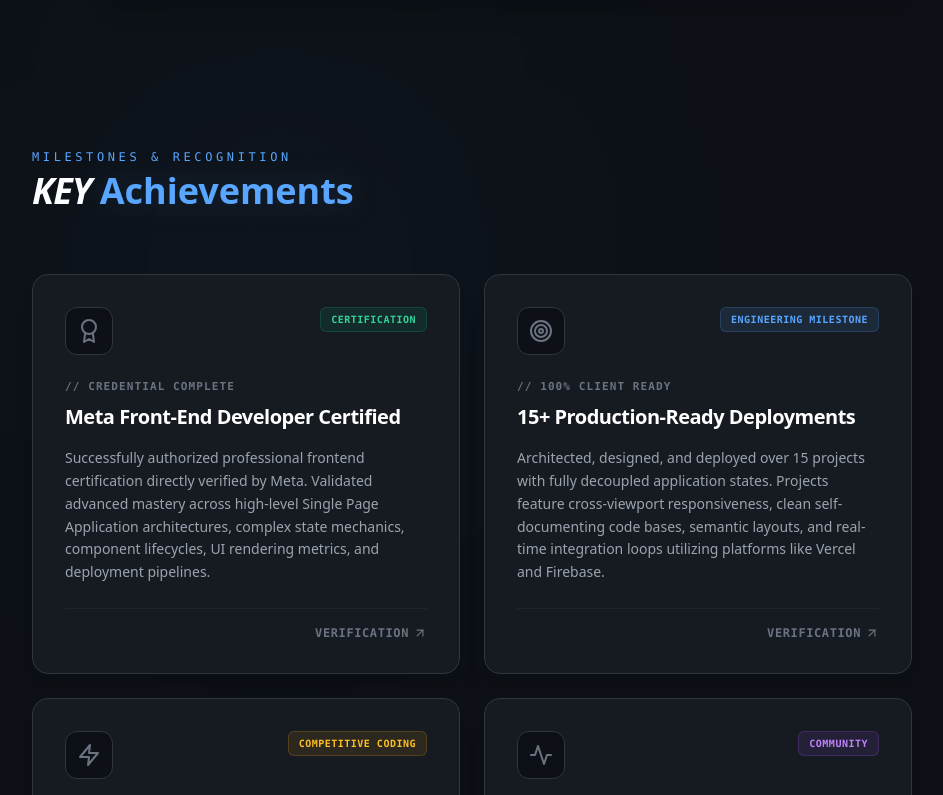
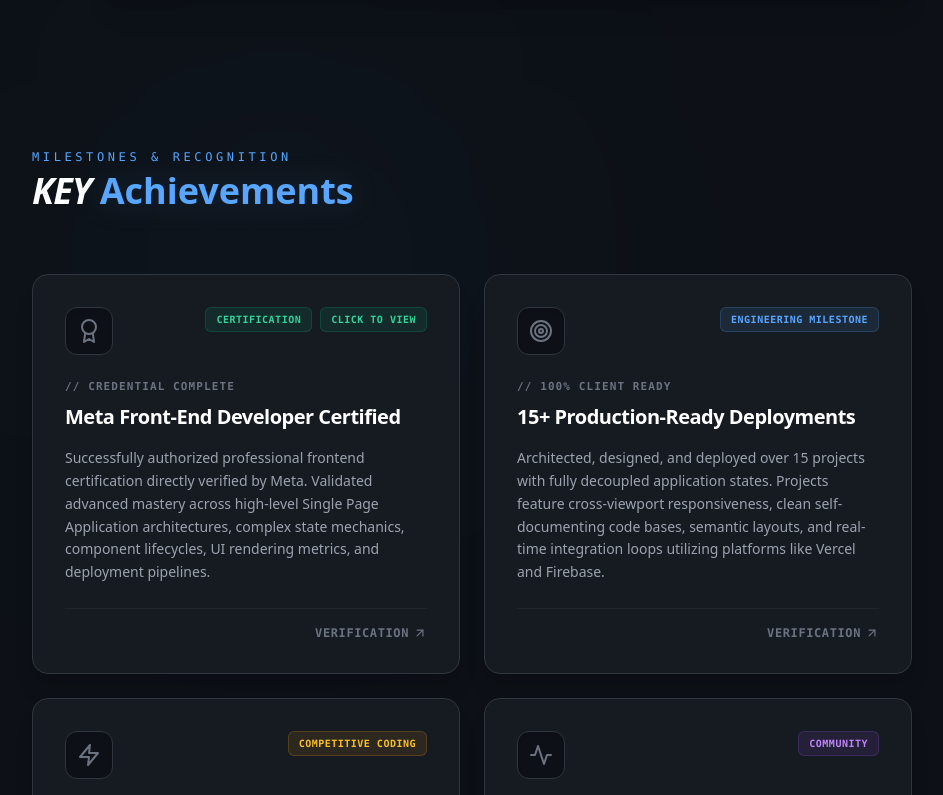
Before and after one commit to hussain-afk/My-First-React-Portfolio-Using-Vite, a React (Vite) app: page / in a window 1280 px wide. Shown: the part 4545-5340 px from the top of the page, without its empty margins (296-1239 px from the left). Built offline with nearby package versions, Linux system fonts and the light colour scheme.

Commit message:
add: certificate preview

```diff
--- a/src/pages/AchivementsPage.jsx
+++ b/src/pages/AchivementsPage.jsx
@@ -1,15 +1,20 @@
 import { useContext } from 'react';
 import { FiAward, FiTarget, FiActivity, FiArrowUpRight, FiZap } from 'react-icons/fi';
 import { ThemeContext } from '../components/themeContext/context';
+import { useState } from 'react';
+import Modal from '../components/Modal';
+import MetaCertification from '../assets/Coursera META Frontend Developer.jpg';
 
 export default function Achievements() {
   const { theme } = useContext(ThemeContext);
+  const [isCertificationModalOpen, setIsCertificationModalOpen] = useState(false);
   const isDark = theme === 'dark';
 
   const achievementsData = [
     {
       title: "Meta Front-End Developer Certified",
       category: "Certification",
+      isOpen: true,
       metric: "Credential Complete",
       description: "Successfully authorized professional frontend certification directly verified by Meta. Validated advanced mastery across high-level Single Page Application architectures, complex state mechanics, component lifecycles, UI rendering metrics, and deployment pipelines.",
       icon: FiAward,
@@ -46,7 +51,8 @@ export default function Achievements() {
   ];
 
   return (
-    <section className="relative min-h-screen py-6 animate-fadeIn">
+    <div>
+      <section className="relative min-h-screen py-6 animate-fadeIn">
       <div className="absolute top-1/3 left-1/2 -translate-x-1/2 -translate-y-1/2 w-96 h-96 bg-[#58a6ff]/5 rounded-full blur-[140px] pointer-events-none" />
 
       <div className="mb-12 text-center lg:text-left">
@@ -75,7 +81,8 @@ export default function Achievements() {
           return (
             <div
               key={index}
-              className={`group relative border rounded-2xl p-6 sm:p-8 flex flex-col justify-between overflow-hidden shadow-xl transition-all duration-300 hover:border-[#58a6ff]/40 hover:shadow-2xl ${
+              onClick={item.isOpen && (() => setIsCertificationModalOpen(true))}
+              className={`cursor-pointer group relative border rounded-2xl p-6 sm:p-8 flex flex-col justify-between overflow-hidden shadow-xl transition-all duration-300 hover:border-[#58a6ff]/40 hover:shadow-2xl ${
                 isDark
                   ? 'bg-[#161b22] border-[#30363d]'
                   : 'bg-white border-gray-300'
@@ -95,9 +102,19 @@ export default function Achievements() {
                     <IconComponent className="w-6 h-6" />
                   </div>
 
-                  <span className={`px-2.5 py-1 rounded-md text-[10px] uppercase font-mono font-bold tracking-wider border ${item.tagColor}`}>
+                  <div className="flex items-center gap-2">
+                    <span className={`px-2.5 py-1 rounded-md text-[10px] uppercase font-mono font-bold tracking-wider border ${item.tagColor}`}>
                     {item.category}
                   </span>
+                  {
+                    item.isOpen && (
+                      <span onClick={()=>setIsCertificationModalOpen(true)} className={`px-2.5 py-1 rounded-md text-[10px] uppercase font-mono font-bold tracking-wider border ${item.tagColor}`}>
+                        Click To View
+                      </span>
+                    )
+                  }
+                  </div>
+
                 </div>
 
                 <div className="space-y-2">
@@ -143,5 +160,11 @@ export default function Achievements() {
         })}
       </div>
     </section>
+    <Modal isOpen={isCertificationModalOpen} onClose={() => setIsCertificationModalOpen(false)} theme={isDark ? "dark" : "light"} title="Certification" title="Meta Front-End Developer Certified">
+      <div className="flex flex-col items-center justify-center">
+        <img src={MetaCertification} alt="Certification" className="w-full h-auto" />
+      </div>
+    </Modal>
+    </div>
   );
 }
```
Also changed, not shown: src/assets/Coursera META Frontend Developer.jpg (added), src/assets/udemy certificate_page-0001.jpg (added).
